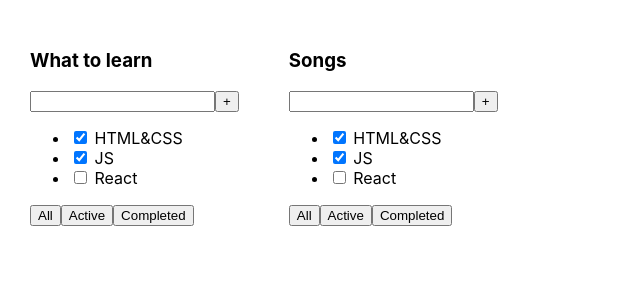
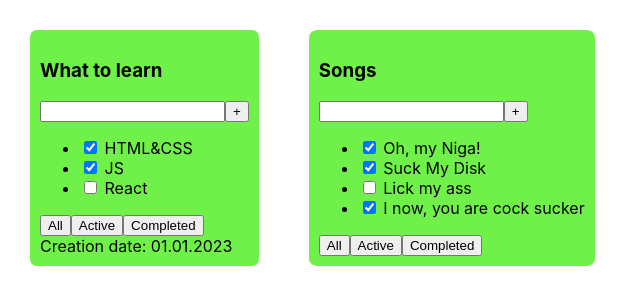
Before and after one commit to alexfcode/todolist_myself, a React (Vite) app: page / in a window 1280 px wide. Shown: the top 304 px of the page, without its empty margins (0-640 px from the left). Built offline with nearby package versions, Linux system fonts and the light colour scheme.

Commit message:
map added

```diff
--- a/src/App.css
+++ b/src/App.css
@@ -5,4 +5,7 @@
 
 .app > div {
   margin-right: 50px;
+  background-color: #70f149;
+  border-radius: 3%;
+  padding: 10px;
 }
--- a/src/App.tsx
+++ b/src/App.tsx
@@ -7,21 +7,23 @@ export type TasksType = {
   isDone: boolean;
 };
 
-const Tasks1 = [
+const Tasks1: TasksType[]  = [
   { id: 1, title: "HTML&CSS", isDone: true },
   { id: 2, title: "JS", isDone: true },
   { id: 3, title: "React", isDone: false },
 ];
-const Tasks2 = [
+const Tasks2: TasksType[] = [
   { id: 1, title: "Oh, my Niga!", isDone: true },
   { id: 2, title: "Suck My Disk", isDone: true },
   { id: 3, title: "Lick my ass", isDone: false },
+  { id: 4, title: "I now, you are cock sucker", isDone: true },
+
 ];
 
 export const App = () => {
   return (
     <div className="app">
-      <TodoListItem title="What to learn" tasks={Tasks1} />
+      <TodoListItem title="What to learn" tasks={Tasks1} date="01.01.2023"/>
       <TodoListItem title="Songs" tasks={Tasks2} />
       {/* <TodoListItem title="Books"/> */}
     </div>
--- a/src/TodoListItem.tsx
+++ b/src/TodoListItem.tsx
@@ -2,33 +2,34 @@ import { TasksType } from "./App";
 
 type TodoListItemPropsType = {
   title: string;
-    tasks: TasksType[]
-}
+  tasks: TasksType[];
+  date?: string;
+};
 
-export const TodoListItem = ({title, tasks}: TodoListItemPropsType) => {
+export const TodoListItem = ({ title, tasks, date }: TodoListItemPropsType) => {
   return (
     <div>
       <h3>{title}</h3>
       <div>
-          <input/>
+        <input />
         <button>+</button>
       </div>
       <ul>
+        {tasks.map((t) => {
+          return (
             <li>
-            <input type="checkbox" checked={true}/> <span>HTML&CSS</span>
+              <input type="checkbox" checked={t.isDone} />{" "}
+              <span>{t.title}</span>
             </li>
-          <li>
-            <input type="checkbox" checked={true}/> <span>JS</span>
-          </li>
-          <li>
-            <input type="checkbox" checked={false}/> <span>React</span>
-          </li>
+          );
+        })}
       </ul>
       <div>
         <button>All</button>
         <button>Active</button>
         <button>Completed</button>
       </div>
+      <div>{date ? `Creation date: ${date}` : ""}</div>
     </div>
-    )
-}
+  );
+};
```
Lines whose indentation alone changed are shown as unchanged.
